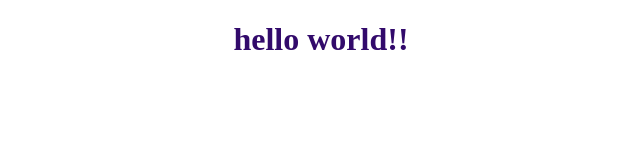
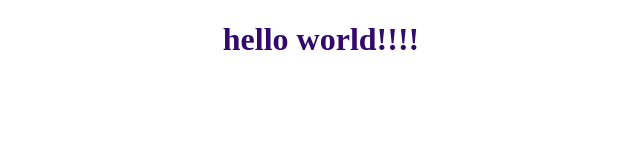
Before and after one commit to Tamar2023/tmp, a plain HTML site: page index.html in a window 1280 px wide. Shown: the whole page, without its empty margins (319-959 px from the left). Drawn offline with Linux system fonts and the light colour scheme.

Commit message:
first commut

```diff
--- a/index.html
+++ b/index.html
@@ -6,6 +6,6 @@
     <title>Document</title>
 </head>
 <body style="text-align: center; color: #320a6b;">
-    <h1>hello world!!</h1>
+    <h1>hello world!!!!</h1>
 </body>
 </html>
```
